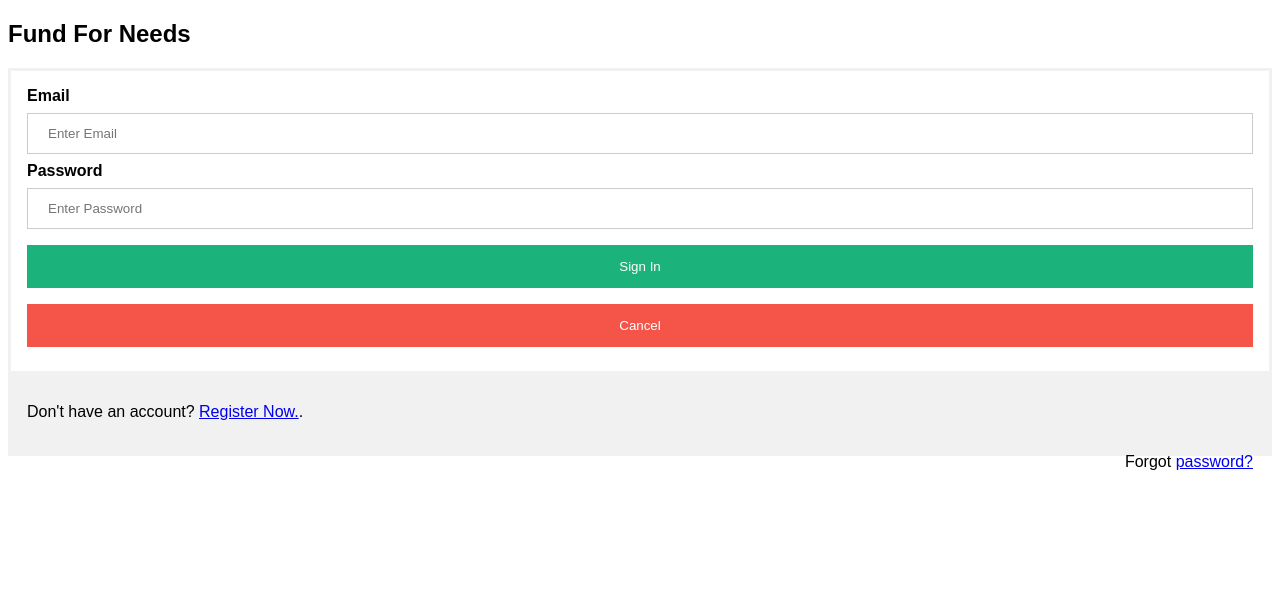
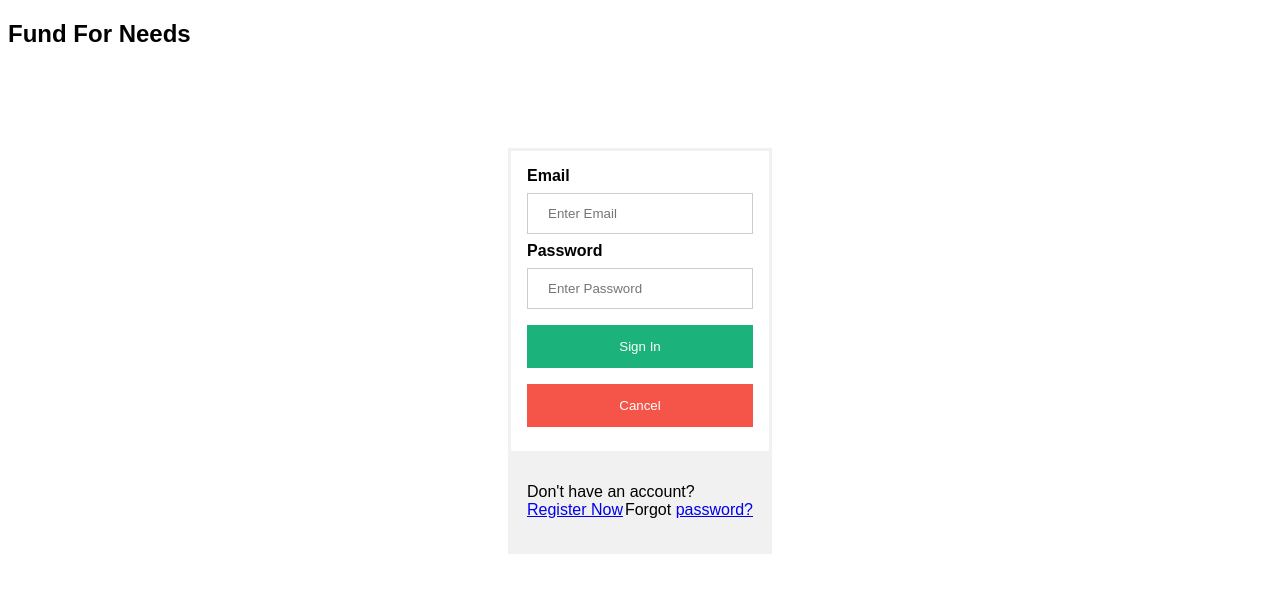
Before and after one commit to AnnHong/FundForNeeds, a PHP site: page /user_signin.php in a window 1280 px wide. Shown: the top 593 px of the page. Run offline with PHP 8.4, Linux system fonts and the light colour scheme.

Commit message:
Update user_signin.php

```diff
--- a/user_signin.php
+++ b/user_signin.php
@@ -42,7 +42,7 @@ button:hover {
 
 span.psw {
   float: right;
-  padding-top: 16px;
+  padding-top: 0px;
 }
 
 .clearfix::after {
@@ -68,10 +68,8 @@ span.psw {
 </style>
 </head>
 <body>
-
 <h2>Fund For Needs</h2>
-
-<form action="processUser.php" method="post">
+<form action="processUser.php" method="post" style="margin:100px 500px 75px 500px;">
 
   <div class="container">
     <label for="email"><b>Email</b></label>
@@ -87,8 +85,7 @@ span.psw {
   </div>
 
   <div class="container" style="background-color:#f1f1f1">
-      <p>Don't have an account? <a href="user_signup.php">Register Now.</a>.</p>
-    <span class="psw">Forgot <a href="#">password?</a></span>
+      <p>Don't have an account? <a href="user_signup.php">Register Now</a> <span class="psw">Forgot <a href="#">password?</a></span></p>
   </div>
 </form>
 
```
